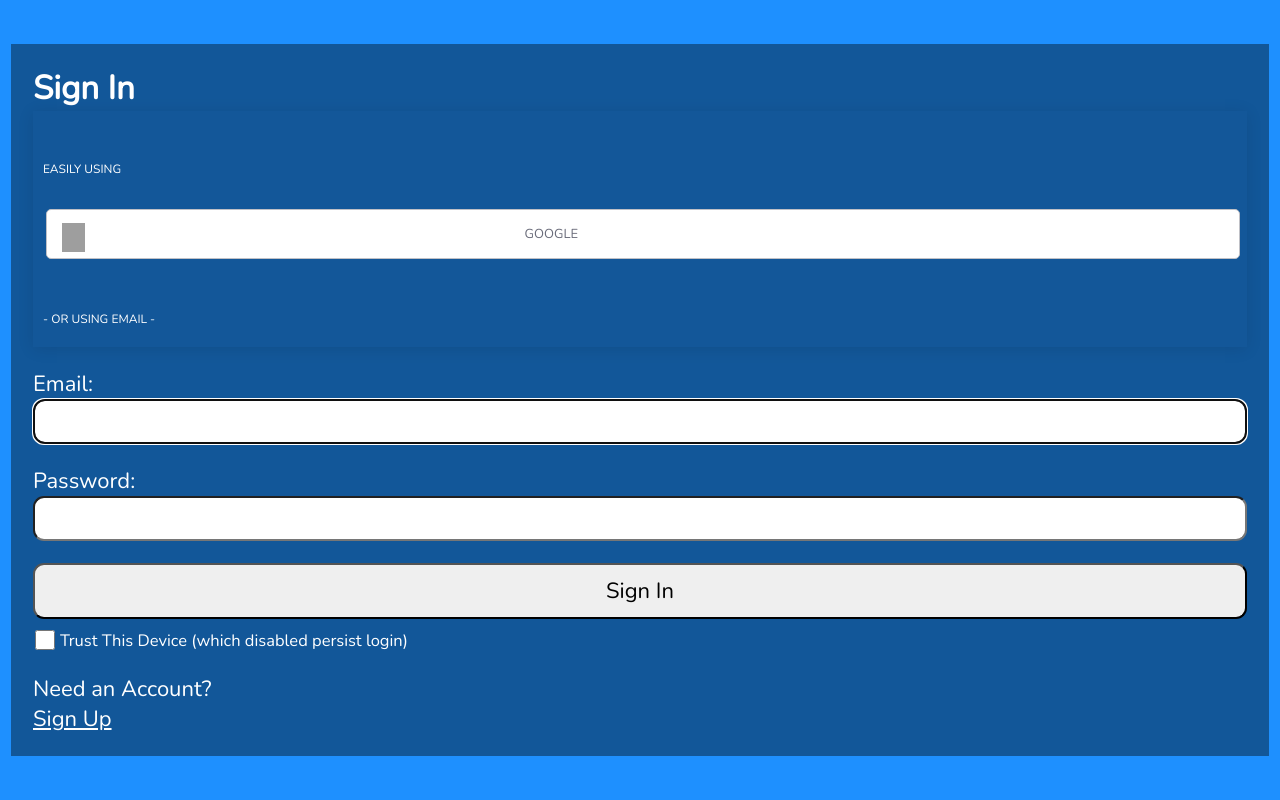
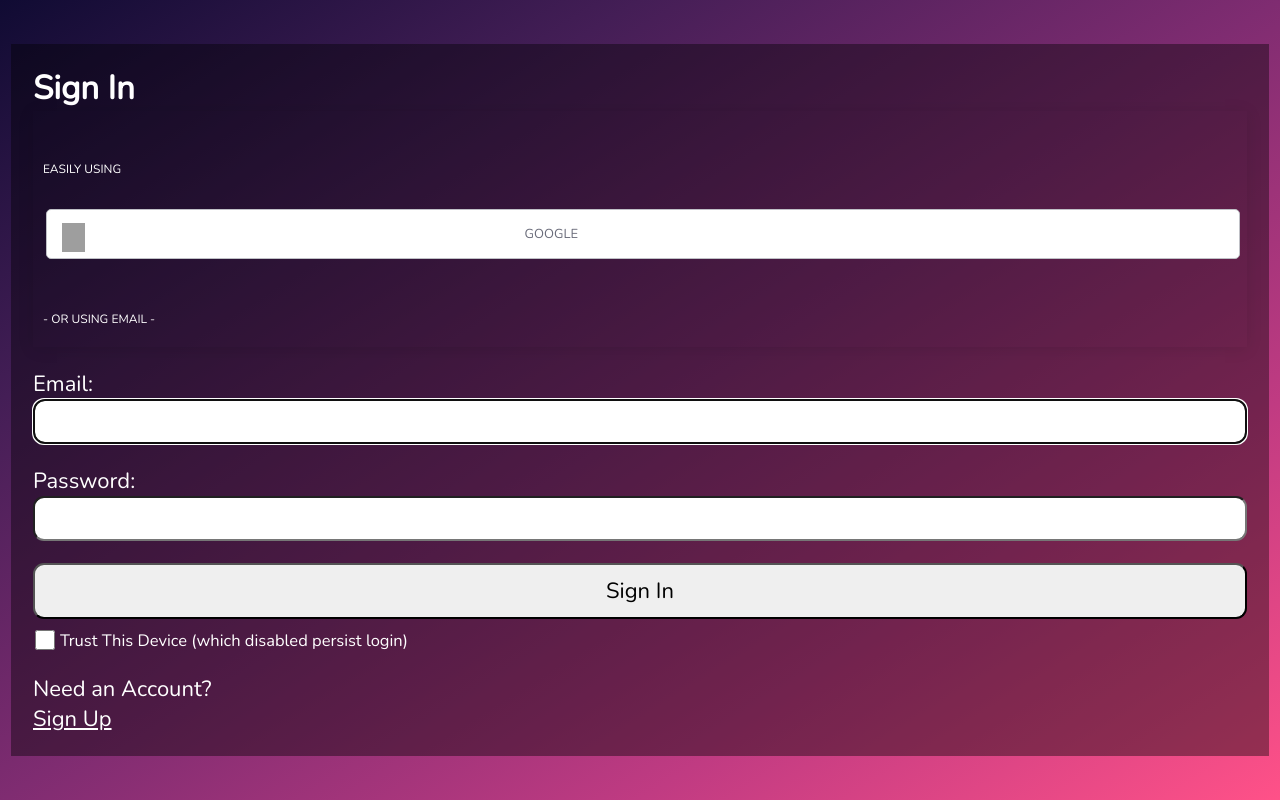
Before and after one commit to Am0stafa/Authentication-System, a React (Create React App) app in the folder Frontend/: page /login in a window 1280 px wide. Built offline with nearby package versions, Linux system fonts and the light colour scheme; grey boxes are pictures that could not be loaded.

Commit message:
improvied higher order functions

```diff
--- a/Frontend/src/App.js
+++ b/Frontend/src/App.js
@@ -23,6 +23,7 @@ function App() {
   return (
     <Routes>
       <Route path="/" element={<Layout />}>
+
         {/* public routes */}
         <Route path="login" element={<Login />} />
         <Route path="register" element={<Register />} />
--- a/Frontend/src/components/socialMedia /socialMedia.css
+++ b/Frontend/src/components/socialMedia /socialMedia.css
@@ -11,7 +11,7 @@
 }
 
 .login-box {
-    background-color: #135799;
+    background-color: transparent;
     box-shadow: 0 2px 15px rgba(0,0,0,.1);
     padding: 20px 10px;
 }
--- a/Frontend/src/index.css
+++ b/Frontend/src/index.css
@@ -14,8 +14,8 @@ html {
 
 body {
     min-height: 100vh;
-    background-color: dodgerblue;
-}
+    background-image: linear-gradient(to right bottom, #100b33, #441e56, #7f2c71, #c03b82, #ff5188);
+    }
 .App {
   display: flex;
   flex-direction: column;
```
Also changed, not shown: 1 other file (tests, documents, lock files or other folders).
